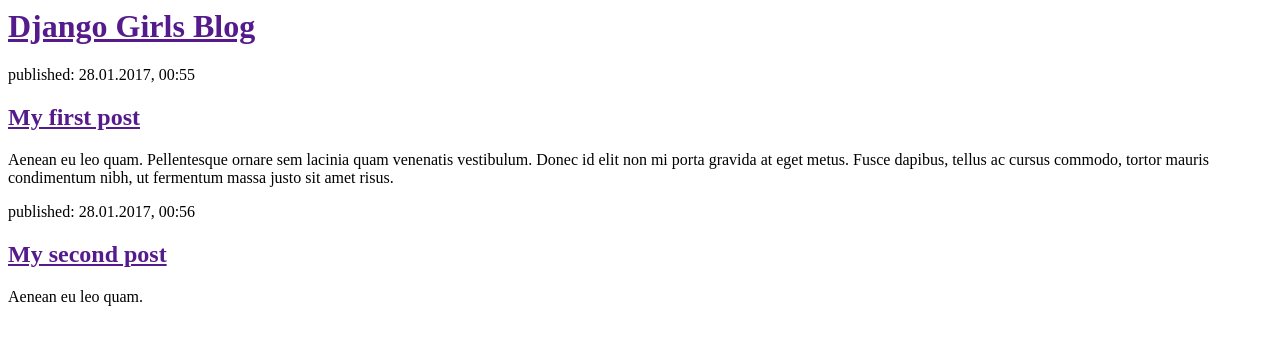
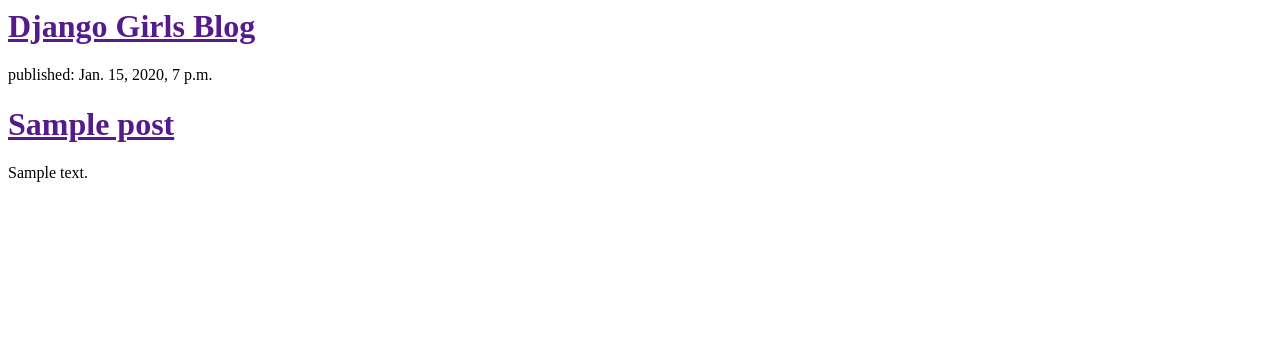
Before and after one commit to seoYee/my-first-blog, a Django app: template blog/templates/blog/post_list.html in a window 1280 px wide. Shown: the top 345 px of the page. Run offline with Django 3.2, Linux system fonts and the light colour scheme; the template is opened without the code that fills it: values that come from a table or form of the project are taken from there, others are empty; tables that the repository leaves empty hold one stand-in row (values such as "Sample post").

Commit message:
Modified templates to display posts from database.

```diff
--- a/blog/templates/blog/post_list.html
+++ b/blog/templates/blog/post_list.html
@@ -4,11 +4,19 @@
   </head>
 
   <body>
+
     <div>
       <h1><a href="">Django Girls Blog</a></h1>
     </div>
-
-    <div>
+    {% for post in posts %}
+      <div>
+        <p>published: {{ post.published_date}}</p>
+        <h1><a href="">{{post.title}}</a></h1>
+        <p>{{ post.text|linebreaksbr}}</p>
+      </div>
+    {% endfor %}
+    <!-- {{posts}} -->
+    <!-- <div>
       <p>published: 28.01.2017, 00:55</p>
       <h2><a href="">My first post</a></h2>
       <p>Aenean eu leo quam. Pellentesque ornare sem lacinia quam venenatis vestibulum. Donec id elit non mi porta gravida at eget metus. Fusce dapibus, tellus ac cursus commodo, tortor mauris condimentum nibh, ut fermentum massa justo sit amet risus.</p>
@@ -18,6 +26,6 @@
       <p>published: 28.01.2017, 00:56</p>
       <h2><a href="">My second post</a></h2>
       <p>Aenean eu leo quam.</p>
-    </div>
+    </div> -->
   </body>
 </html>
--- a/blog/views.py
+++ b/blog/views.py
@@ -1,7 +1,10 @@
 from django.shortcuts import render
+from .models import Post
+from django.utils import timezone
 
 # Create your views here.
 
 
 def post_list(request):
-    return render(request, 'blog/post_list.html', {})
+    posts = Post.objects.filter(published_date__lte=timezone.now()).order_by('published_date')
+    return render(request, 'blog/post_list.html', {'posts':posts})
```
